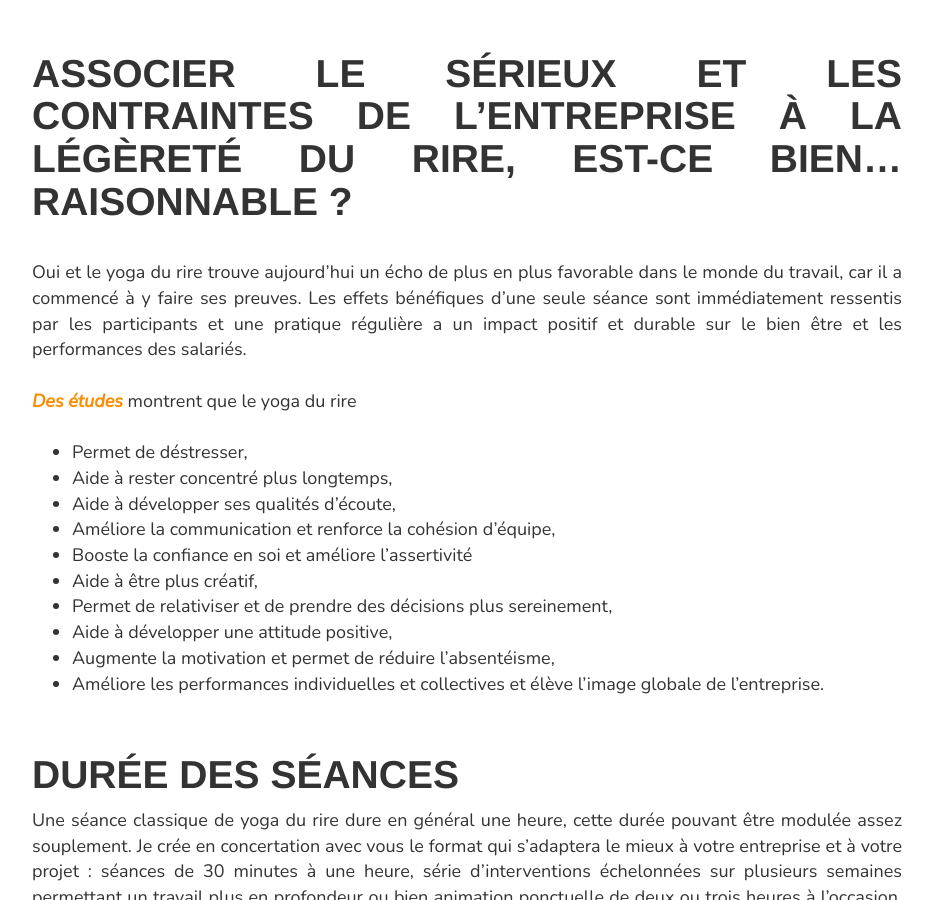
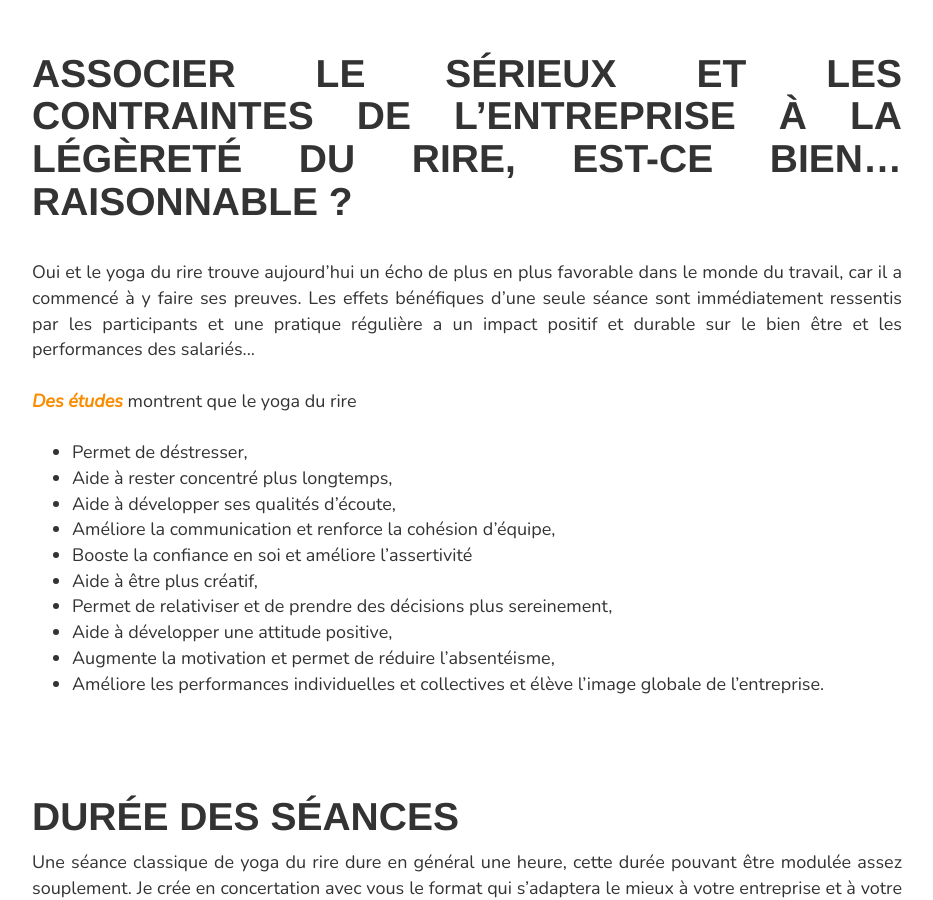
Before and after one commit to arthur-koenig/yoga-rires, a Jekyll site: the page built from entreprises/index.html, in a window 1280 px wide and 900 px high, scrolled down 766 px. Shown: the whole window, without its empty margins (173-1106 px from the left). Built offline with Jekyll 4.4.1, drawn with Linux system fonts in a browser that asks for light colours; nearby versions of some CDN libraries; some web fonts are replaced; comment, search, counter and statistics services are not loaded.

Commit message:
Update from Forestry.io - entreprises/index.html

```diff
--- a/entreprises/index.html
+++ b/entreprises/index.html
@@ -4,7 +4,6 @@ title: Rire au travail
 background-color: FB8C00
 description: Le yoga du rire en entreprise
 ---
-
 <div class="container container-small text-justify-big">
   <br>
   <br>
@@ -13,10 +12,10 @@ description: Le yoga du rire en entreprise
 <section class="section-small">
 
   <h1>Associer le sérieux et les contraintes de l’entreprise à la légèreté du rire, est-ce bien… Raisonnable ? </h1><br>
-  Oui et le yoga du rire trouve aujourd’hui un écho de plus en plus favorable dans le monde du travail, car il a commencé à y faire ses preuves. Les effets bénéfiques d’une seule séance sont immédiatement ressentis par les participants et une pratique régulière a un impact positif et durable sur le bien être et les performances des salariés.<br><br>
+  Oui et le yoga du rire trouve aujourd’hui un écho de plus en plus favorable dans le monde du travail, car il a commencé à y faire ses preuves. Les effets bénéfiques d’une seule séance sont immédiatement ressentis par les participants et une pratique régulière a un impact positif et durable sur le bien être et les performances des salariés...<br><br>
 
 
-  <a href="#" data-toggle="tooltip" data-html="true" data-placement="top" class="tooltip-link" title="  Entre autres : Beckman, H., Regier, N., & Young, J. (2007). Effect of workplace laughter groups on personal efficacy beliefs. The Journal of Primary Prevention, 28, pp.167-182
+  <a href="#" data-toggle="tooltip" data-html="true" data-placement="top" class="tooltip-link" title="  Entre autres : Beckman, H., Regier, N., &amp; Young, J. (2007). Effect of workplace laughter groups on personal efficacy beliefs. The Journal of Primary Prevention, 28, pp.167-182
 The impact of laughter yoga on subjective wellbeing: A pilot study / Melissa Kate Weinberg, Thomas G. Hammond, Robert A. Cummins, The European Journal of Humour Research, Vol 1, N°4, 2013."><b>Des études</b></a> montrent que le yoga du rire<br><br>
   <ul>
   <li>Permet de déstresser,</li>
@@ -29,7 +28,7 @@ The impact of laughter yoga on subjective wellbeing: A pilot study / Melissa Kat
      <li>Aide à développer une attitude positive,</li>
     <li>Augmente la motivation et permet de réduire l’absentéisme,</li>
      <li>Améliore les performances individuelles et collectives et élève l’image globale de l’entreprise.</li><br>
-   </ul>
+   </ul><p><br></p>
 
    <section class="section-small">
    <h1>Durée des séances  </h1>
```
